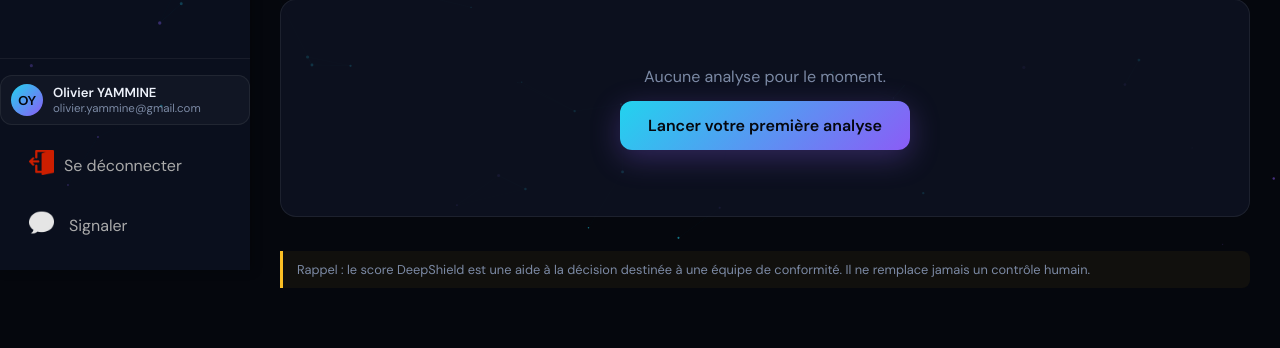
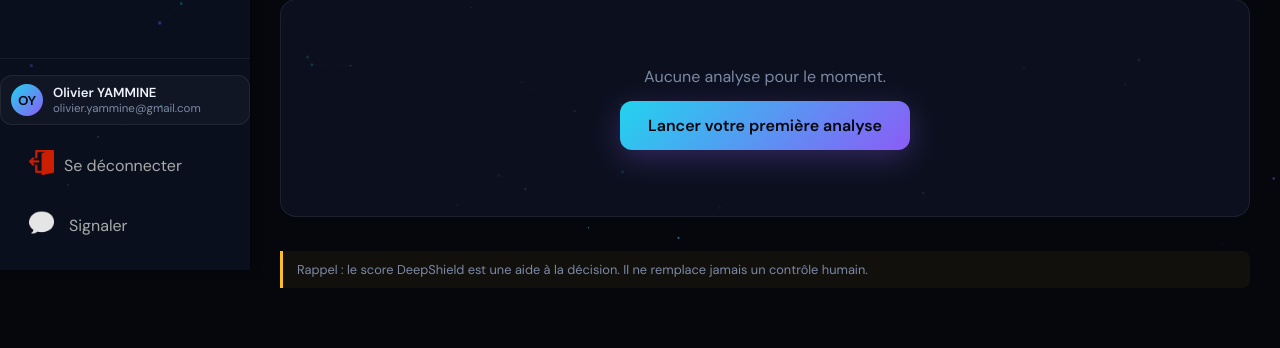
Before and after one commit to PythonDuDesert/DeepShield, a PHP site: page /dashboard.php in a window 1280 px wide. Shown: the part 530-878 px from the top of the page. Run offline with PHP 8.4, Linux system fonts and the light colour scheme; a user stored in the database is signed in; data that the repository does not hold is empty.

Commit message:
Update dashboard.php

```diff
--- a/public/dashboard.php
+++ b/public/dashboard.php
@@ -119,7 +119,7 @@ if ($dbError === null) {
       </div>
     </div>
 
-    <p class="disclaimer">Rappel : le score DeepShield est une aide à la décision destinée à une équipe de conformité. Il ne remplace jamais un contrôle humain.</p>
+    <p class="disclaimer">Rappel : le score DeepShield est une aide à la décision. Il ne remplace jamais un contrôle humain.</p>
   </main>
 </div>
 
```
